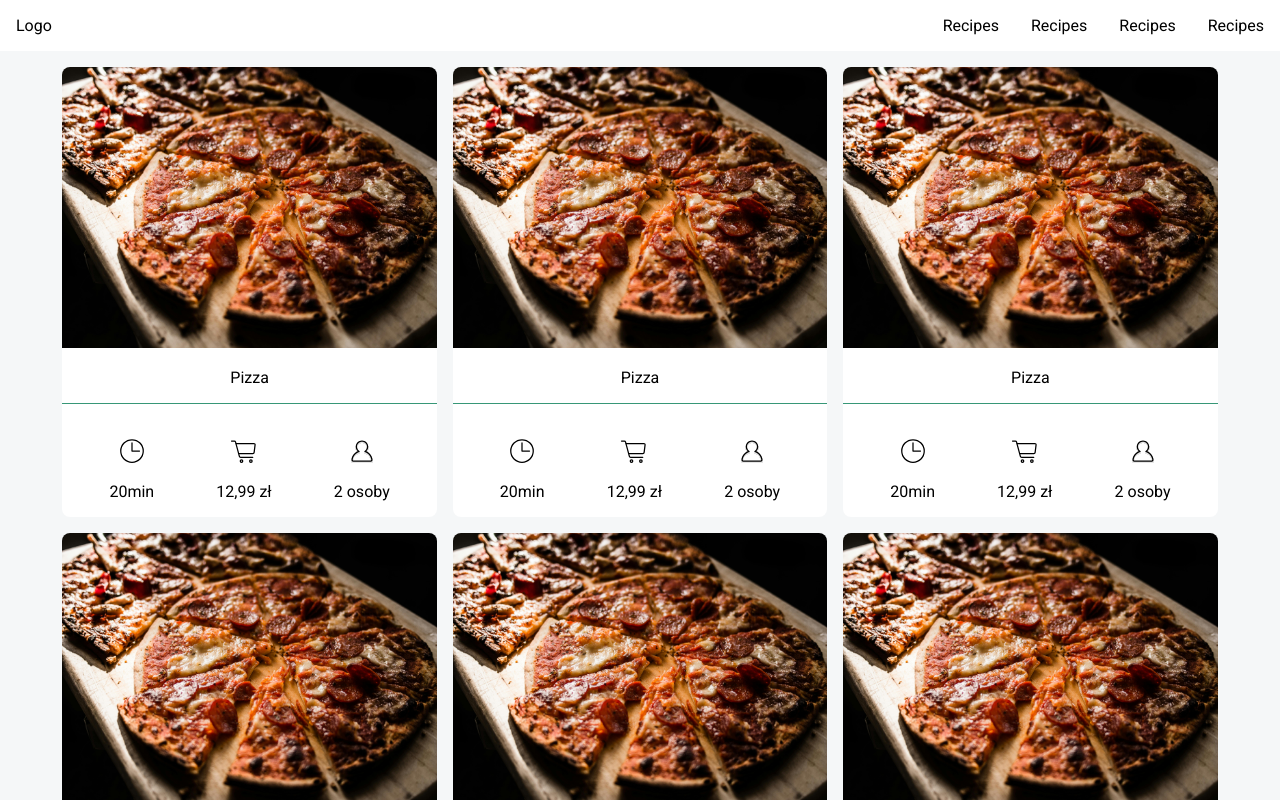
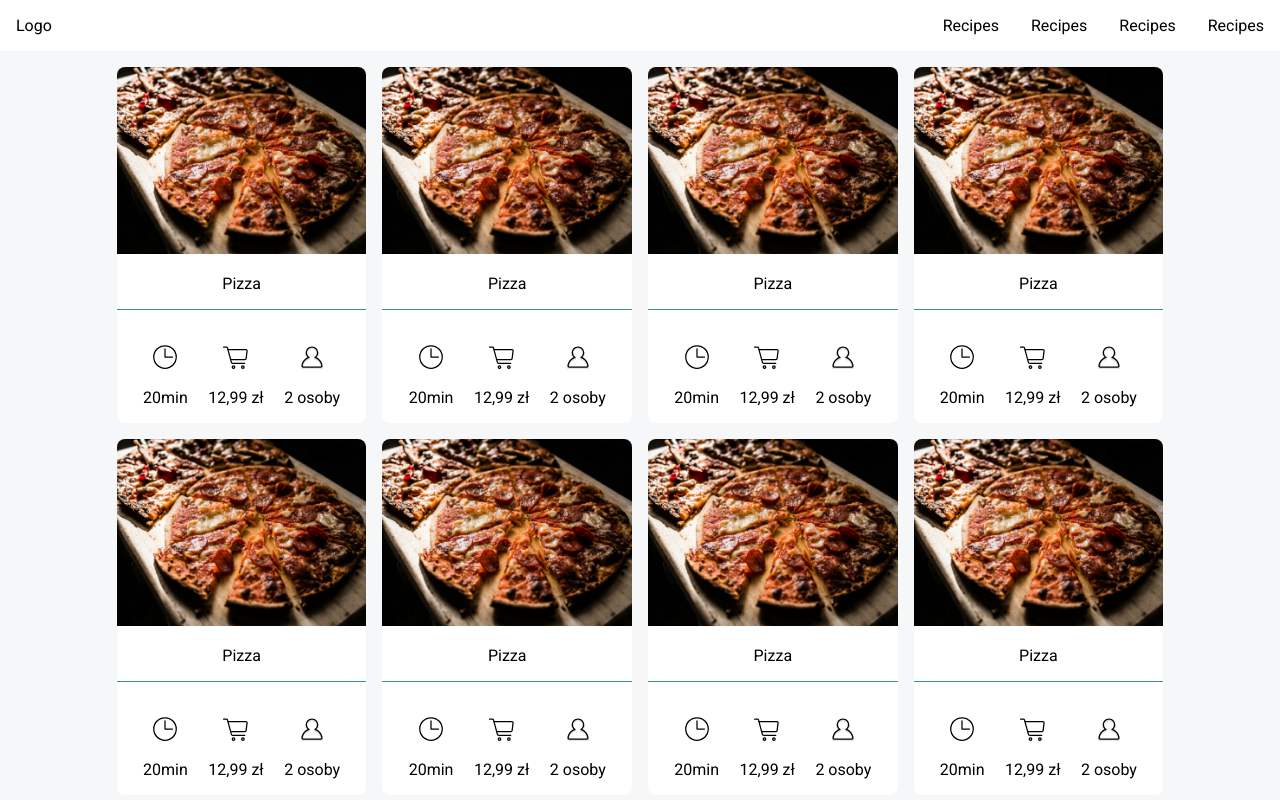
Before and after one commit to erski1525/recipe-web-app, a Vue app: page /recipes in a window 1280 px wide. Shown: the top 800 px of the page. Built offline with nearby package versions, Linux system fonts and the light colour scheme.

Commit message:
change recipe media queries

```diff
--- a/src/components/core/Nav.vue
+++ b/src/components/core/Nav.vue
@@ -124,7 +124,7 @@ const hideMenu = () => {
         color: black;
     }
 
-    @media (max-width: 600px) {
+    @media (max-width: 800px) {
         .hideOnMobile{
             display: none;
         }
--- a/src/components/recipe/RecipeCard.vue
+++ b/src/components/recipe/RecipeCard.vue
@@ -63,9 +63,15 @@ import PersonIcon from '../icons/PersonIcon.vue';
     align-items: center;
 }
 
-@media (min-width: 600px) {
+@media (min-width: 800px) {
     .recipe{
         max-width: 30%;
     }
 }
+
+@media (min-width: 1200px) {
+    .recipe{
+        max-width: 20%;
+    }
+}
 </style>
--- a/src/views/RecipesView.vue
+++ b/src/views/RecipesView.vue
@@ -13,21 +13,17 @@ import RecipeCard from '../components/recipe/RecipeCard.vue';
     display: flex;
     flex-direction: column;
     justify-content: center;
+    align-items: center;
     gap: 1rem;
     padding: 0 1em;
 }
 
 
-@media (min-width: 600px) {
+@media (min-width: 800px) {
     .recipes__list{
         display: flex;
         flex-direction: row;
         flex-wrap: wrap;
-        justify-content: center;
-    }
-
-    .recipe{
-        max-width: 30%;
     }
 }
 </style>
```
